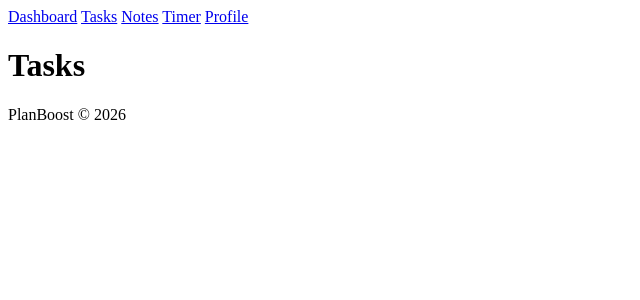
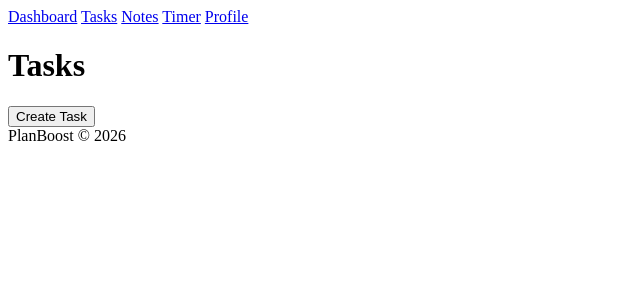
Before and after one commit to imaquar/PlanBoost, a Django app: page /tasks/ in a window 1280 px wide. Shown: the top 300 px of the page, without its empty margins (0-640 px from the left). Run offline with Django 5.2, Linux system fonts and the light colour scheme; the visitor is signed in with stand-in values (Sample User, id 1); data that the repository does not hold is empty.

Commit message:
implement task creation view

```diff
--- a/tasks/urls.py
+++ b/tasks/urls.py
@@ -6,4 +6,5 @@ app_name = 'tasks'
 urlpatterns = [
     path('', views.index, name='tasks'),
     path('task/<int:id>/', views.task, name='task'),
+    path('create/', views.create, name='create'),
 ]
--- a/tasks/views.py
+++ b/tasks/views.py
@@ -18,3 +18,22 @@ def task(request, id):
     except Task.DoesNotExist:
         return HttpResponseNotFound('<h2>Task not found</h2>')
     return render(request, 'tasks/task.html', {'task' : task})
+
+@login_required
+def create(request):
+    if request.method == 'POST':
+        form = TaskForm(request.POST)
+        if form.is_valid():
+            task = Task()
+            task.label = form.cleaned_data['label']
+            task.description = form.cleaned_data['description']
+            task.deadline = form.cleaned_data['deadline']
+            task.priority = form.cleaned_data['priority']
+            task.status = False
+            task.user = request.user
+            task.save()
+            return HttpResponseRedirect('/tasks/')
+    else:
+        form = TaskForm()
+
+    return render(request, 'tasks/create.html', {'form': form})
--- a/templates/tasks/tasks.html
+++ b/templates/tasks/tasks.html
@@ -7,4 +7,7 @@
             <h2><a href="task/{{ i.id }}/">{{ i.label }}</a></h2>
         {% endfor %}
     {% endif %}
+    <form method="get" action="{% url 'tasks:create' %}" style="display:inline;">
+        <button type="submit">Create Task</button>
+    </form>
 {% endblock content %}
```
Also changed, not shown: templates/tasks/create.html (added, +22 -0 lines).
